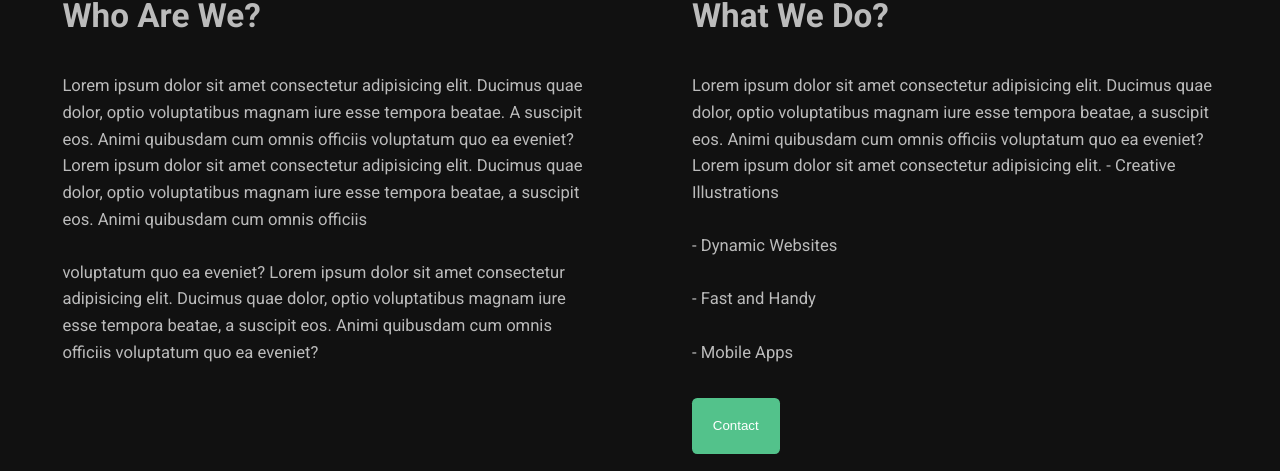
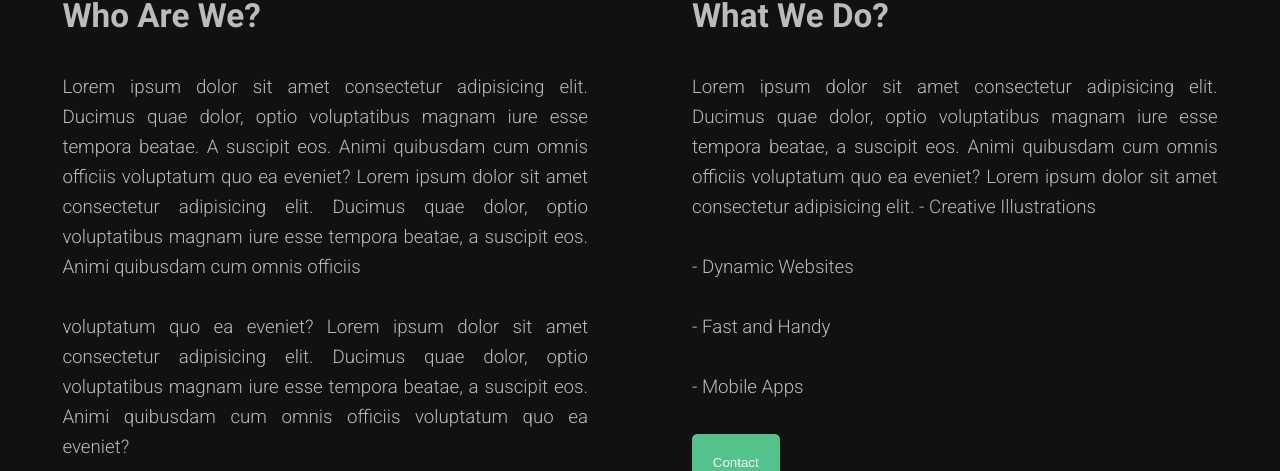
Before and after one commit to esteemayo/next_13, a Next.js app: page /about in a window 1280 px wide. Shown: the part 479-950 px from the top of the page. Built offline with nearby package versions, Linux system fonts and the light colour scheme.

Commit message:
fix: add styling

```diff
--- a/src/app/about/page.module.scss
+++ b/src/app/about/page.module.scss
@@ -29,6 +29,12 @@
       display: flex;
       flex-direction: column;
       gap: 3rem;
+
+      .desc {
+        font-weight: 300;
+        font-size: 1.8rem;
+        text-align: justify;
+      }
     }
   }
 }
```
